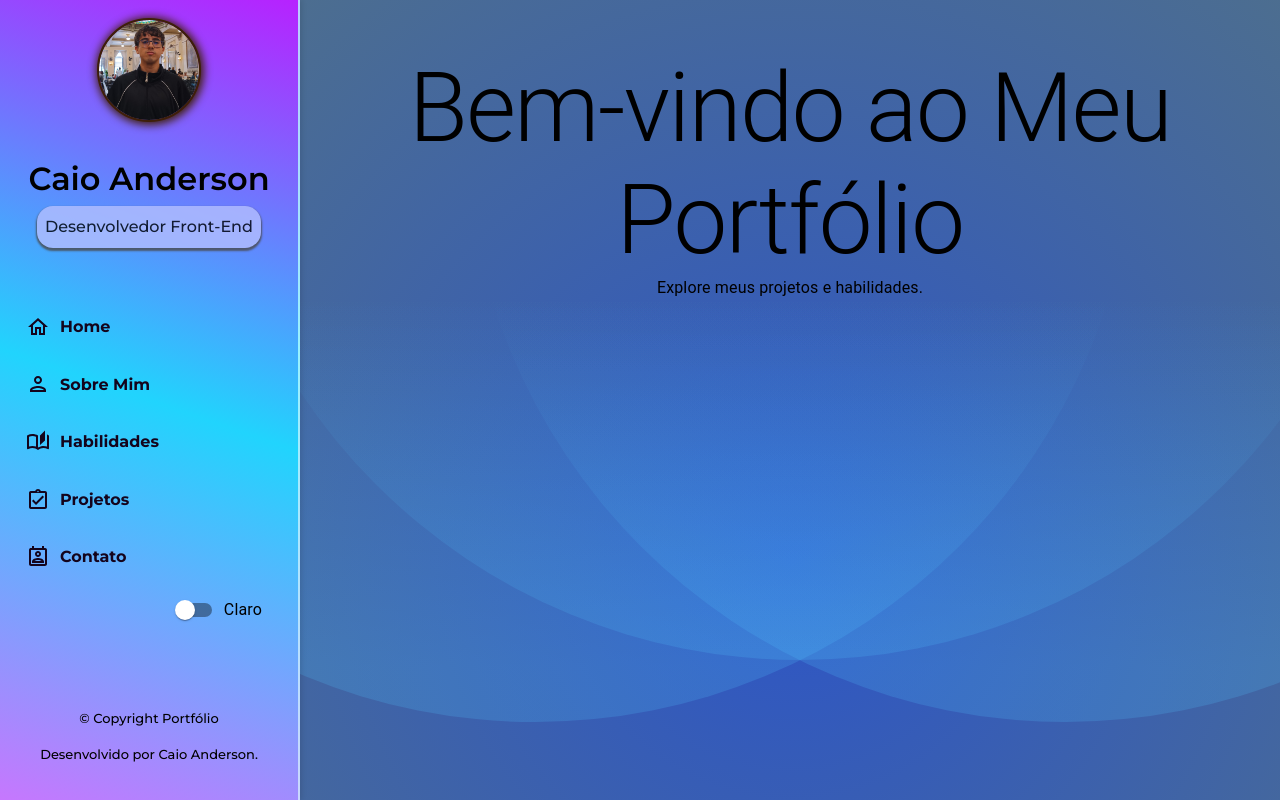
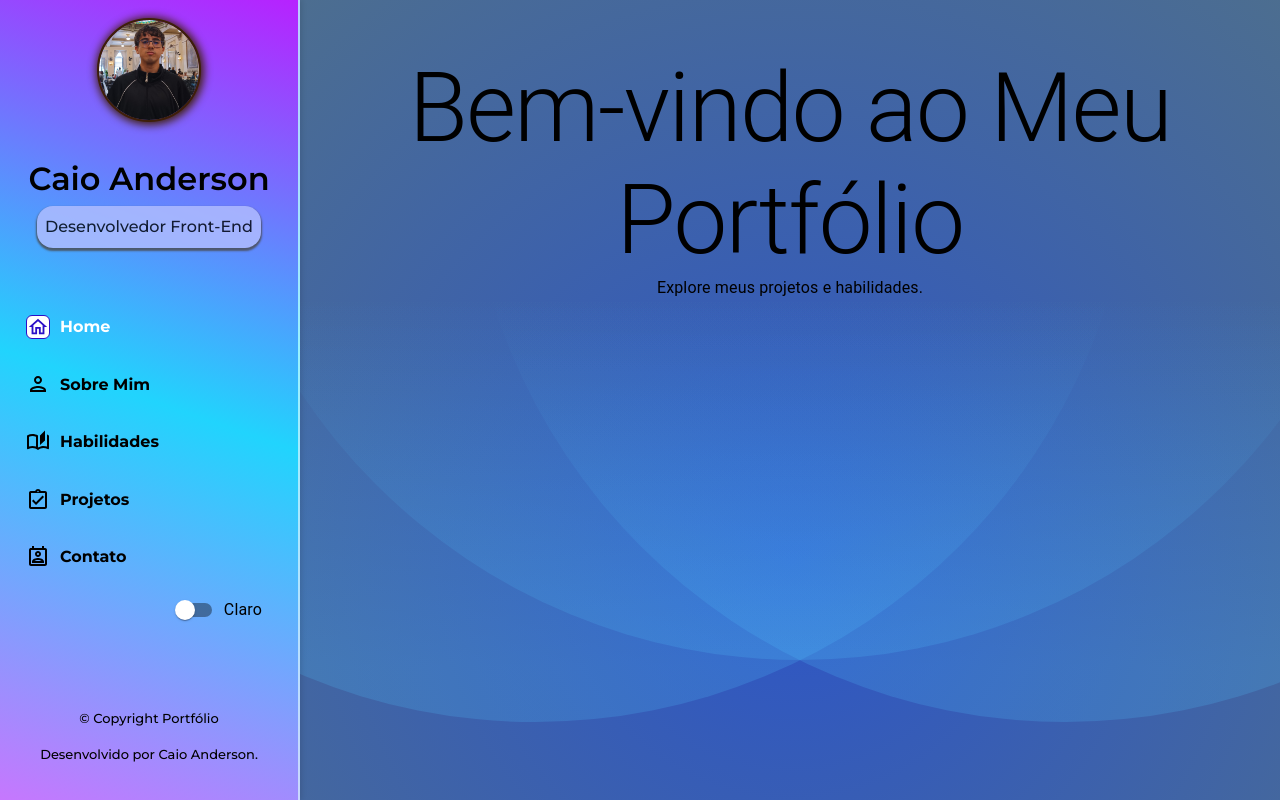
Before and after one commit to CaiooAnderson/CSS-training, a React (Create React App) app in the folder meu-portfolio/: page / in a window 1280 px wide. Built offline with nearby package versions, Linux system fonts and the light colour scheme; the HTML template or start-up script is replaced by a standard one; a web font is replaced by a local one.

Commit message:
Em Andamento

```diff
--- a/meu-portfolio/src/components/Sidebar.js
+++ b/meu-portfolio/src/components/Sidebar.js
@@ -20,31 +20,31 @@ const Sidebar = ({ activeSection, setActiveSection }) => {
         <ul>
           <li>
             <button className={activeSection === 'home' ? 'active' : ''} onClick={() => setActiveSection('home')}>
-              <HomeOutlinedIcon />
+              <HomeOutlinedIcon className='icon' />
               <p>Home</p>
             </button>
           </li>
           <li>
             <button className={activeSection === 'about' ? 'active' : ''} onClick={() => setActiveSection('about')}>
-              <PersonOutlinedIcon />
+              <PersonOutlinedIcon className='icon' />
               <p>Sobre Mim</p>
             </button>
           </li>
           <li>
             <button className={activeSection === 'skills' ? 'active' : ''} onClick={() => setActiveSection('skills')}>
-              <AutoStoriesOutlinedIcon />
+              <AutoStoriesOutlinedIcon className='icon' />
               <p>Habilidades</p>
             </button>
           </li>
           <li>
             <button className={activeSection === 'projects' ? 'active' : ''} onClick={() => setActiveSection('projects')}>
-              <AssignmentTurnedInOutlinedIcon />
+              <AssignmentTurnedInOutlinedIcon className='icon' />
               <p>Projetos</p>
             </button>
           </li>
           <li>
             <button className={activeSection === 'contact' ? 'active' : ''} onClick={() => setActiveSection('contact')}>
-              <PermContactCalendarOutlinedIcon />
+              <PermContactCalendarOutlinedIcon className='icon' />
               <p>Contato</p>
             </button>
           </li>
--- a/meu-portfolio/src/styles.css
+++ b/meu-portfolio/src/styles.css
@@ -11,8 +11,8 @@
   --secondary-color: #fff;
   --background-color: #0f0414;
   --text-color: #000;
-  --link-color: #14041c;
-  --link-hover-color: #2a0fc7;
+  --active-text-color: #fff;
+  --active-icon-color: #2a0fc7;
 
   --primary-color-opacity: rgba(217, 83, 79, 0.7);
   --secondary-color-opacity: rgba(245, 166, 35, 0.7);
@@ -122,7 +122,7 @@ main {
 }
 
 .sidebar nav ul li button:hover {
-  color: var(--link-hover-color);
+  color: var(--active-icon-color);
 }
 
 .sidebar nav ul li button p {
@@ -133,9 +133,29 @@ main {
   color: #fff;
 }
 
-/* .sidebar button.active {
+.sidebar button.active p {
+  color: #fff;
+}
 
-} */
+.sidebar button.active .icon {
+  color: var(--active-icon-color);
+}
+
+.sidebar nav ul li button,
+.sidebar button p {
+  transition: 0.2s;
+}
+
+.sidebar button.active .icon {
+  border: 1px solid var(--active-icon-color);
+  border-radius: 25%;
+  background-color: #fff;
+}
+
+.sidebar button .icon {
+  width: 24px;
+  height: 24px;
+}
 
 .sidebar nav {
   flex: 1;
```
